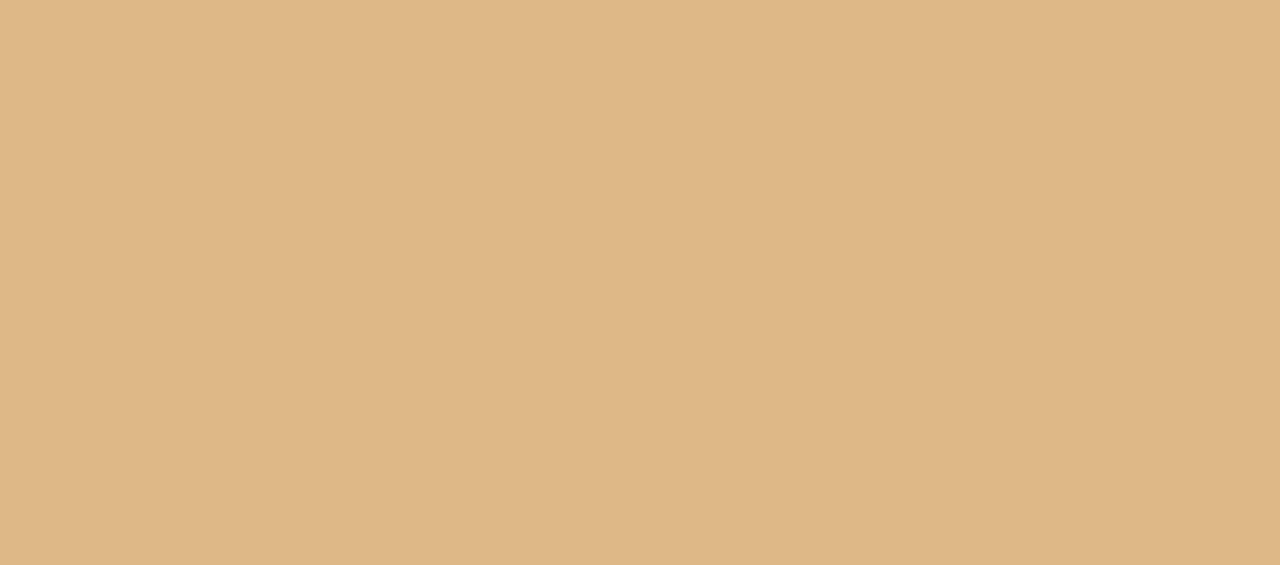
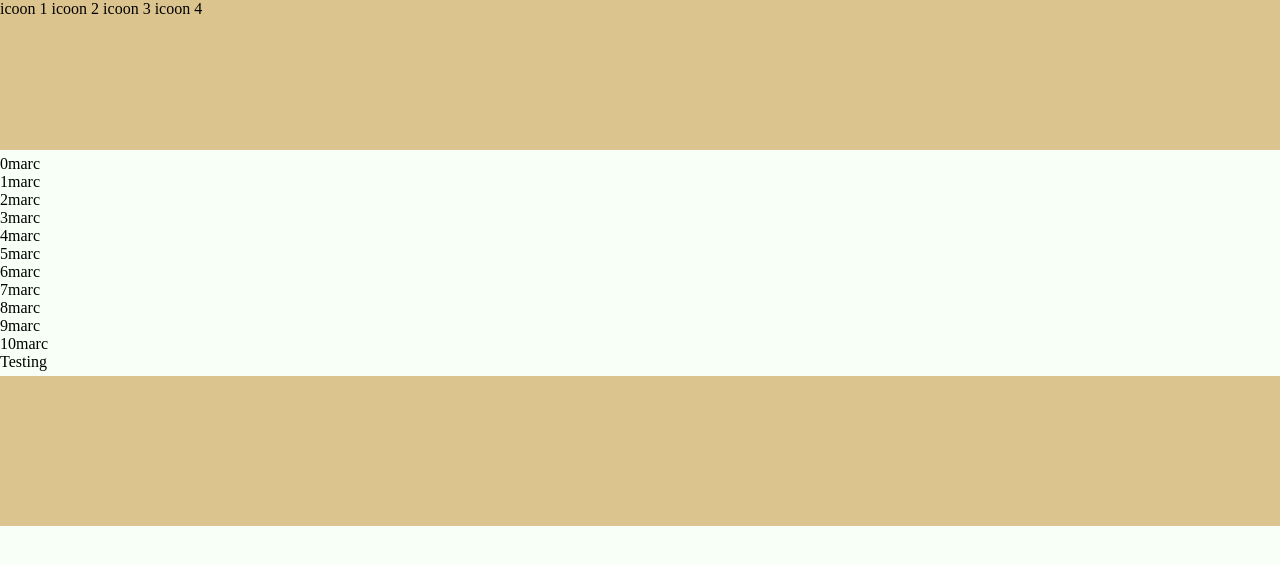
Before and after one commit to Mafsoldier/capacityshop, a PHP site: page / in a window 1280 px wide. Before the commit the part shown is empty. Shown: the top 565 px of the page. Run offline with PHP 8.4, Linux system fonts and the light colour scheme.

Commit message:
tested include

```diff
--- /dev/null
+++ b/functions.php
@@ -0,0 +1,18 @@
+<?php
+
+
+function marc($name){
+
+   for ($i=0; $i <= 10 ; $i++) {
+
+    echo $i . $name . "<br>";
+   }
+}
+
+
+
+
+
+
+
+?>
--- a/www/index.php
+++ b/www/index.php
@@ -1,3 +1,10 @@
+
+<?php
+include_once "../functions.php";
+
+?>
+
+
 <!DOCTYPE html>
 <html lang="en">
 <head>
@@ -15,10 +22,31 @@
 <div class="container">
 
 
-<div class="item-header"></div>
-<div class="item-main"></div>
+<div class="item-header">
 
-<div class="item-sidebar"></div>
+<span>icoon 1</span>
+<span>icoon 2</span>
+<span>icoon 3</span>
+<span>icoon 4</span>
+
+</div>
+
+
+
+
+
+<div class="item-main">
+    <div>
+        <?php marc('marc'); ?>
+    <p>Testing</p>
+
+    </div>
+
+
+
+</div>
+
+
 
 <div class="item-footer"></div>
 
--- a/www/style.css
+++ b/www/style.css
@@ -6,45 +6,38 @@
 
 
 body {
-    background-color: burlywood;
+    background-color: #F7FFF6;
 
 }
 
 .container {
     display: grid;
-    grid-template-columns: 50px 50px 50px 50px;
-    grid-template-rows: auto;
+    grid-template-columns: 50px auto auto 50px;
+    grid-template-rows: 150px auto auto 150px;
     grid-template-areas:
       "header header header header"
-      "main main . sidebar"
+      "main main main main"
+      "main main main main"
       "footer footer footer footer";
-      row-gap: 20px;
+      row-gap: 5px;
   }
 
 .item-header {
 
     grid-area: header;
-    background-color: darkblue;
+    background-color: #DCC48E;
 }
 
 .item-main {
 
     grid-area: main;
-    background-color: darkgoldenrod;
+    background-color:  #F7FFF6
 }
-
-
-.item-sidebar {
-
-    grid-area: sidebar;
-    background-color: blueviolet;
-}
-
 
 .item-footer {
 
     grid-area: footer;
-    background-color: aqua;
+    background-color: #DCC48E;
 }
 
 
```
